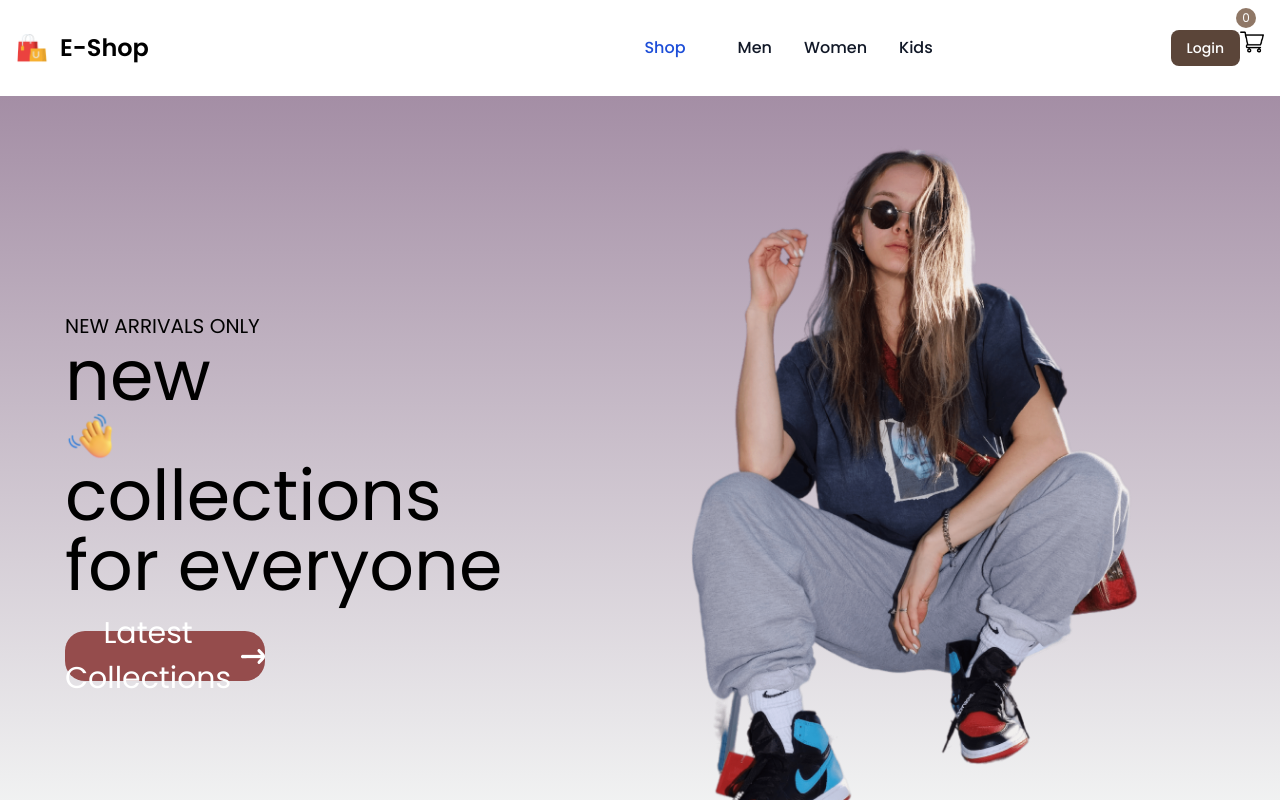
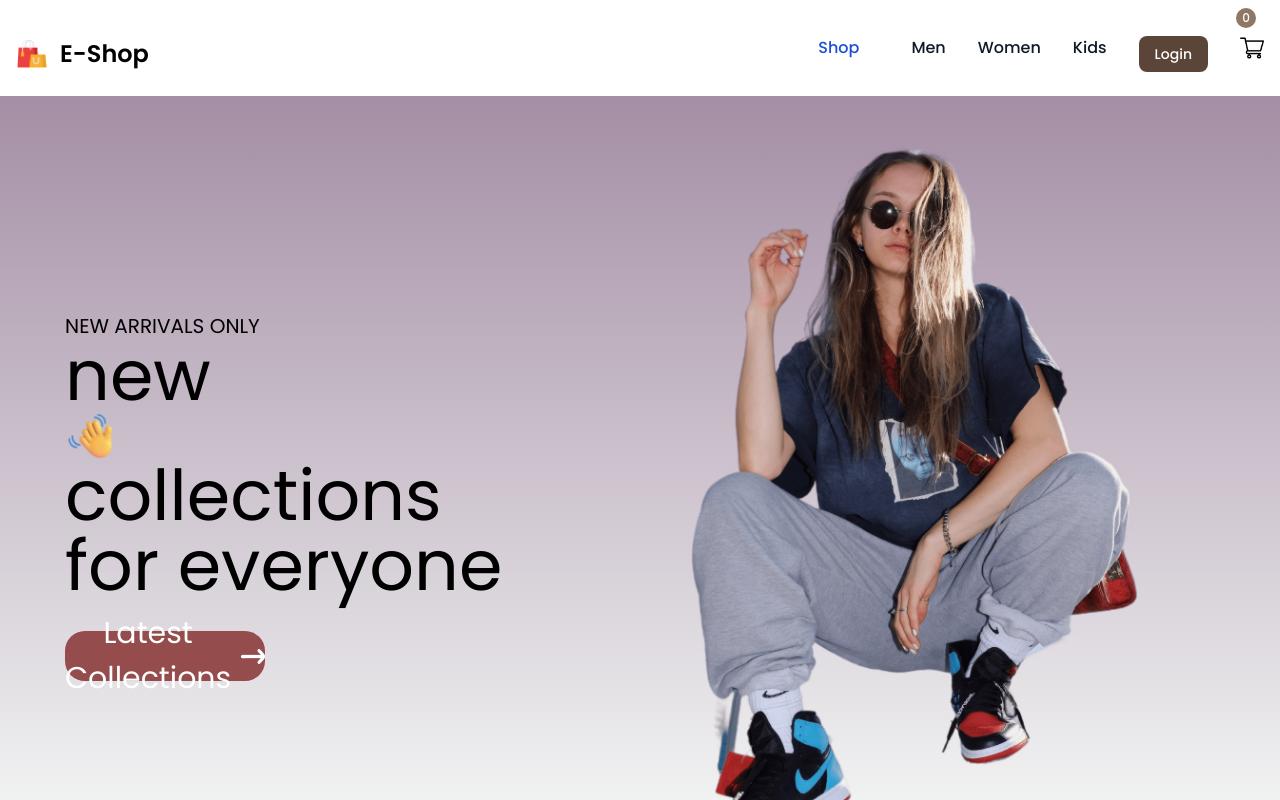
Before and after one commit to Bz14/E-commerce, a React (Create React App) app in the folder frontend/: page / in a window 1280 px wide. Shown: the top 800 px of the page. Built offline with nearby package versions, Linux system fonts and the light colour scheme.

Commit message:
Files updated.

```diff
--- a/frontend/src/Components/NavBar/Navbar.jsx
+++ b/frontend/src/Components/NavBar/Navbar.jsx
@@ -14,7 +14,7 @@ export const Navbar = () => {
   };
 
   return (
-    <nav class="bg-white border-gray-200 dark:bg-gray-900">
+    <nav class="bg-white border-gray-200 dark:bg-gray-900 h-24">
       <div class="max-w-screen-xl flex flex-wrap items-center justify-between mx-auto p-4">
         <a href="./" class="flex items-center space-x-3 rtl:space-x-reverse">
           <img src={logo} class="h-8" alt="" />
@@ -22,24 +22,6 @@ export const Navbar = () => {
             E-Shop
           </span>
         </a>
-        <div className="flex items-center"></div>
-        <div class="flex md:order-2 space-x-3 md:space-x-0 rtl:space-x-reverse">
-          <button
-            type="button"
-            class="text-white bg-brown-600 hover:bg-blue-800 focus:ring-4 focus:outline-none focus:ring-blue-300 font-medium rounded-lg text-sm px-4 py-2 text-center dark:bg-blue-600 dark:hover:bg-blue-700 dark:focus:ring-blue-800"
-          >
-            Login
-          </button>
-
-          <div>
-            <Link to="/cart">
-              <div className="absolute top-2 right-6 bg-brown-400 text-white text-xs rounded-full h-5 w-5 flex items-center justify-center">
-                {getCartTotal()}
-              </div>
-              <img src={cart_icon} alt="Cart" className="h-6 w-6" />
-            </Link>
-          </div>
-        </div>
         <div
           class="items-center justify-between hidden w-full md:flex md:w-auto md:order-1"
           id="navbar-cta"
@@ -79,6 +61,22 @@ export const Navbar = () => {
               >
                 <Link to="/kids">Kids</Link>
               </div>
+            </li>
+            <li>
+              <button
+                type="button"
+                class="text-white bg-brown-600 hover:bg-blue-800 focus:ring-4 focus:outline-none focus:ring-blue-300 font-medium rounded-lg text-sm px-4 py-2 text-center dark:bg-blue-600 dark:hover:bg-blue-700 dark:focus:ring-blue-800"
+              >
+                Login
+              </button>
+            </li>
+            <li>
+              <Link to="/cart">
+                <div className="absolute top-2 right-6 bg-brown-400 text-white text-xs rounded-full h-5 w-5 flex items-center justify-center">
+                  {getCartTotal()}
+                </div>
+                <img src={cart_icon} alt="Cart" className="h-6 w-6" />
+              </Link>
             </li>
           </ul>
         </div>
```
